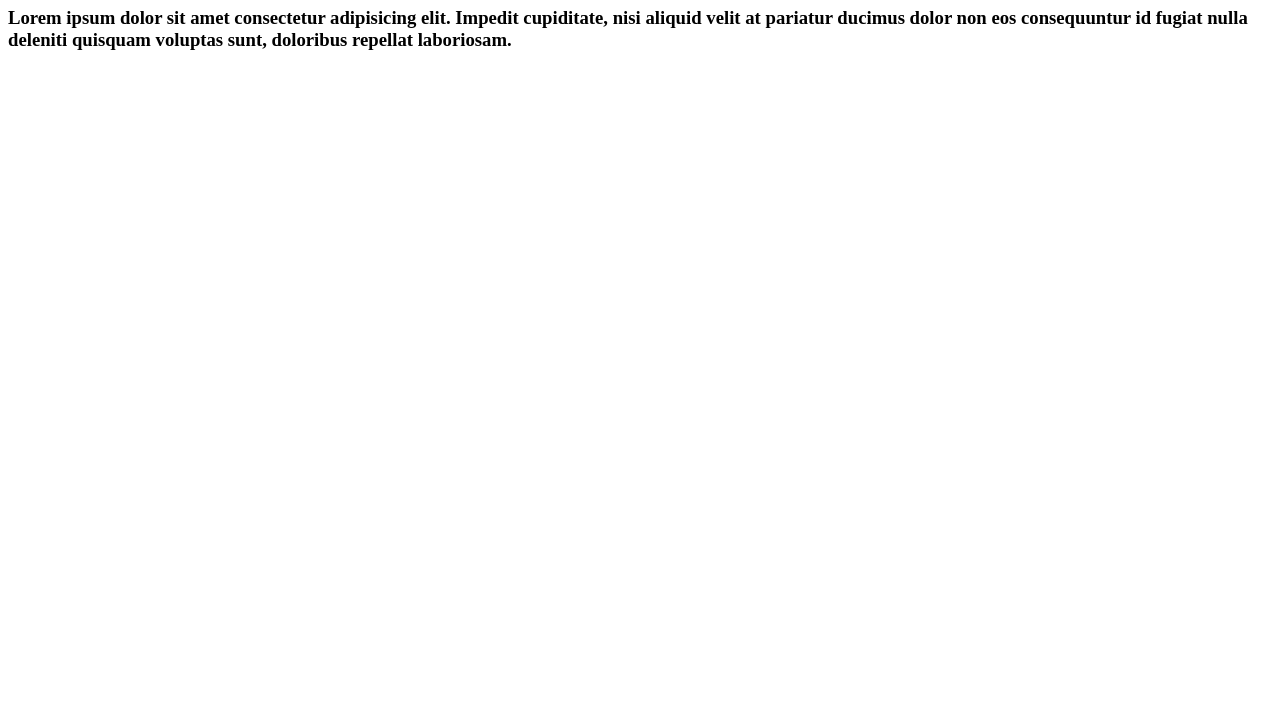
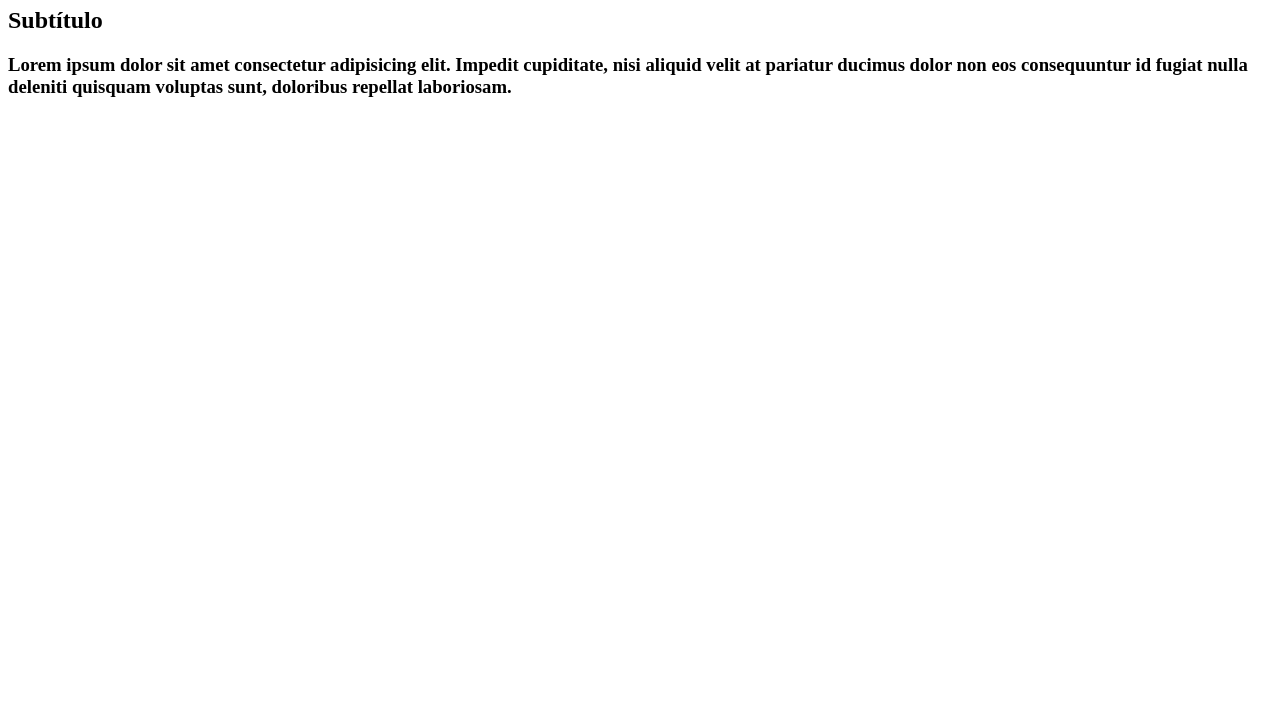
Before and after one commit to DaviOHS/curso-git, a plain HTML site: page index.html in a window 1280 px wide. Shown: the part 73-800 px from the top of the page. Drawn offline with Linux system fonts and the light colour scheme.

Commit message:
[DEV 2] Commit que causou conflito

```diff
--- a/index.html
+++ b/index.html
@@ -3,12 +3,15 @@
 <head>
     <meta charset="UTF-8">
     <meta name="viewport" content="width=device-width, initial-scale=1.0">
-    <title>Meu HTML</title>
+    <title>Problema</title>
 </head>
 <body>
     <h1>
         Olá, mundo!
     </h1>
+    <h2>
+        Subtítulo
+    </h2>
     <h3>
         Lorem ipsum dolor sit amet consectetur adipisicing elit. Impedit cupiditate, nisi aliquid velit at pariatur ducimus dolor non eos consequuntur id fugiat nulla deleniti quisquam voluptas sunt, doloribus repellat laboriosam.
     </h3>
```
